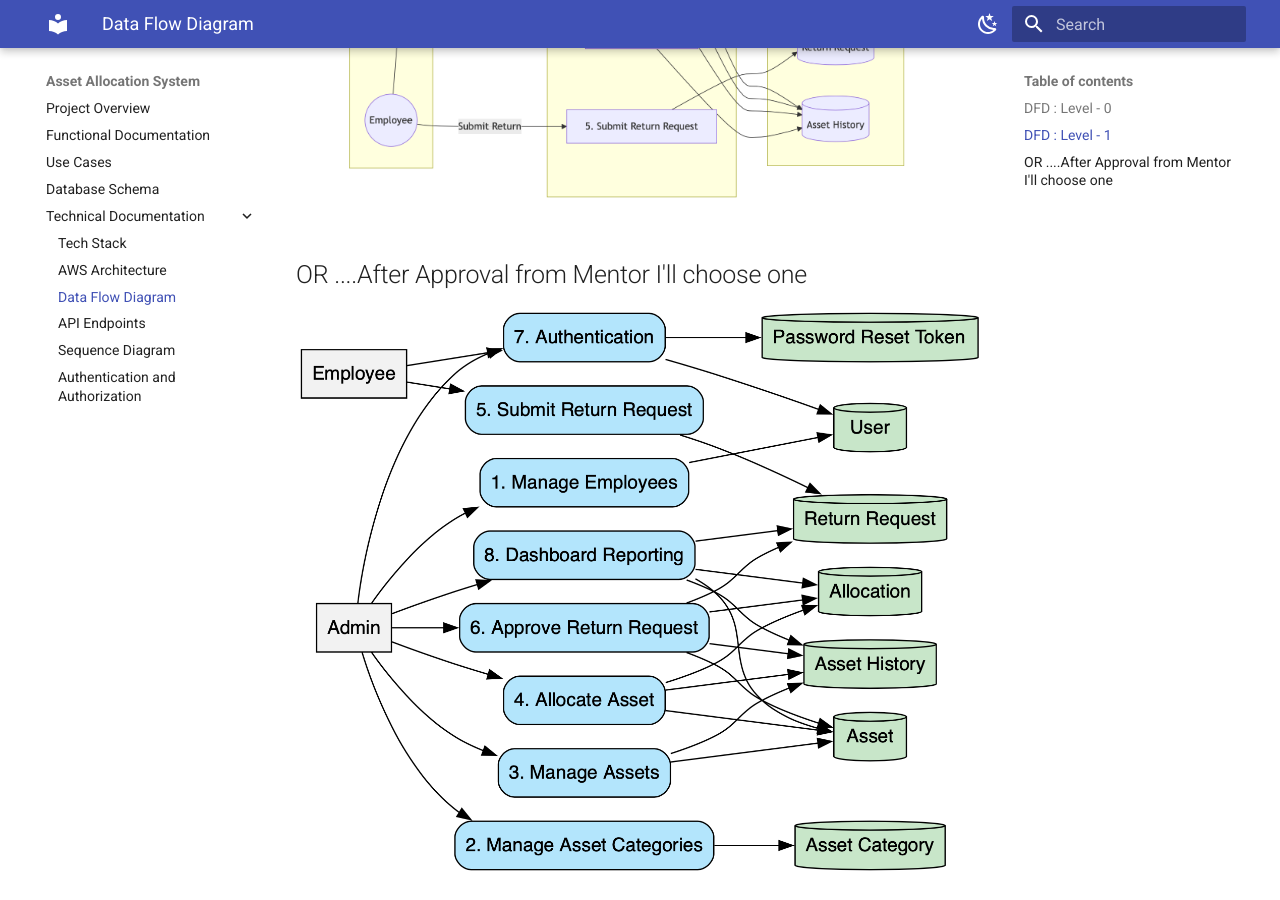
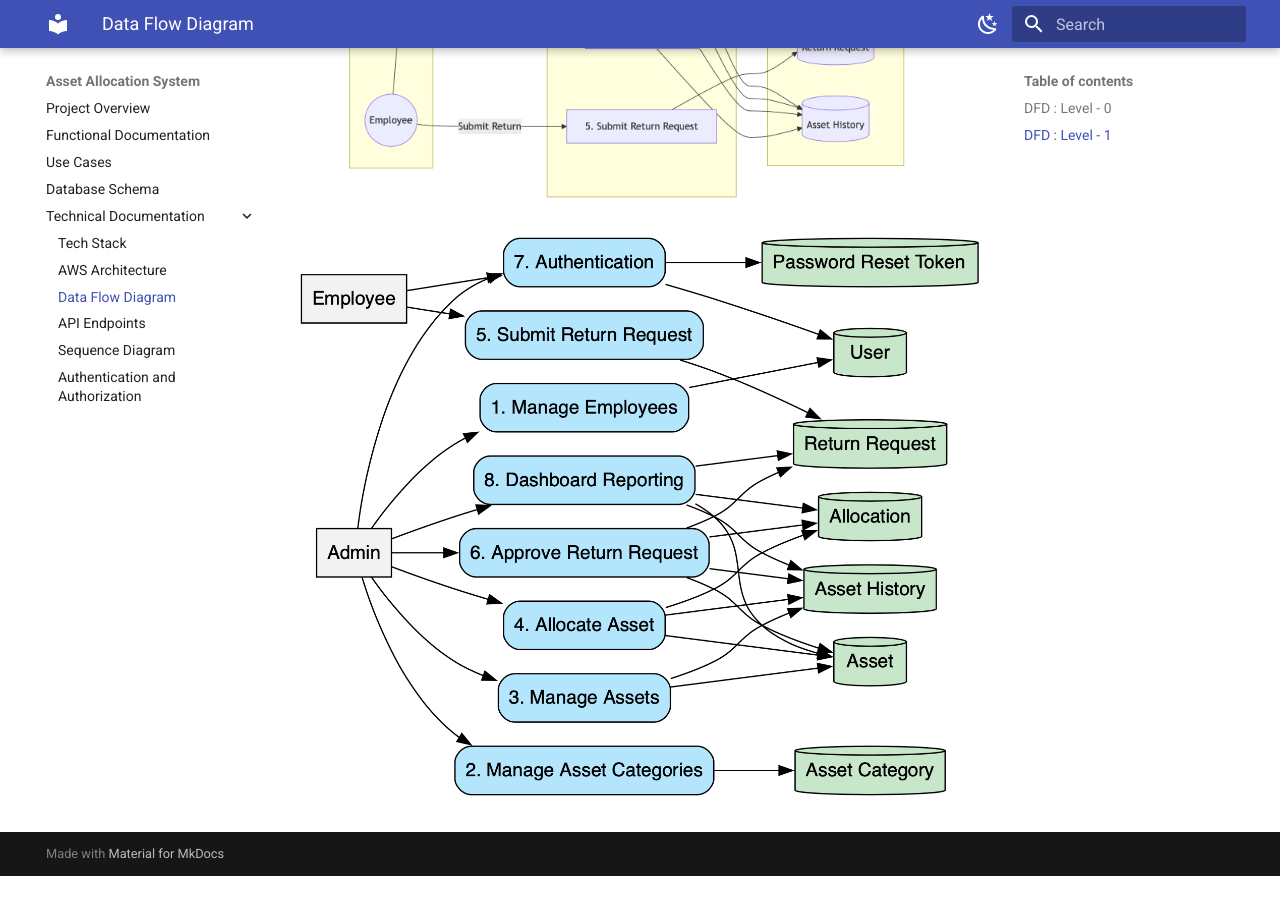
Before and after one commit to GoswamiAditya-GKMIT/AssetFlow-documentation, an MkDocs documentation site: the page built from docs/DFD.md, in a window 1280 px wide and 900 px high, scrolled down 1656 px. Built offline with MkDocs 1.6.1 and Material for MkDocs 9.7.7, drawn with Linux system fonts in a browser that asks for light colours; after the commit the page ends 2532 px from its top, so only the background shows below that.

Commit message:
fix: DFD

```diff
--- a/docs/DFD.md
+++ b/docs/DFD.md
@@ -6,6 +6,5 @@
 ## DFD : Level - 1
 ![DFD-1](media/DFD_L1_MD.png)
 
-## OR ....After Approval from Mentor I'll choose one
 
 ![DFD-1](media/DFD_Level_1.png)
```
Also changed, not shown: 1 other file.
